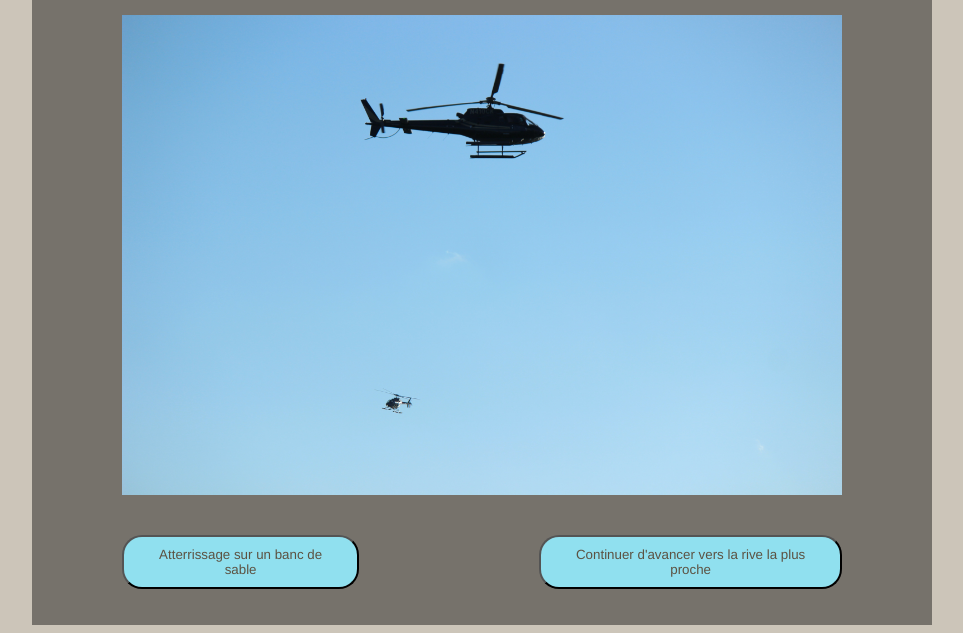
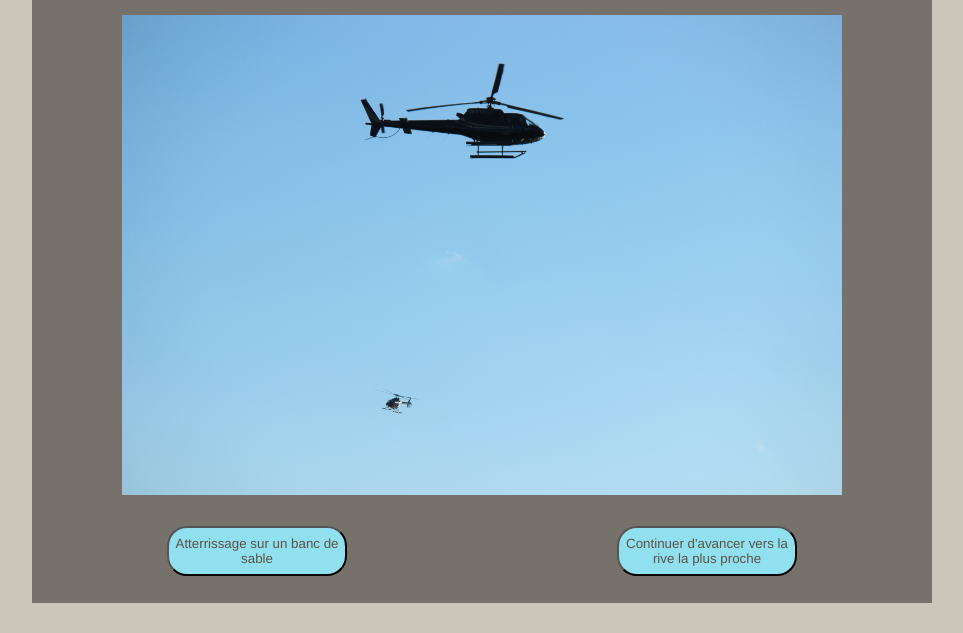
Before and after one commit to audreydandurand/vous-etes-le-heros-6.5-gallons-au-compteur-audreydandurand.github.io, a plain HTML site: page index.html in a window 1280 px wide. Shown: the part 260-893 px from the top of the page, without its empty margins (158-1121 px from the left). After the commit the page ends 871 px from the top, so only its background shows below. Drawn offline with Linux system fonts and the light colour scheme.

Commit message:
ajustement_boutons

```diff
--- a/assets/css/styles.css
+++ b/assets/css/styles.css
@@ -47,6 +47,7 @@ body {
     width: 100%;
     display: flex;
     justify-content: space-between;
+    margin: 3% 0%;
 }
 
 button {
@@ -54,9 +55,9 @@ button {
     color: #5C5242;
     border-radius: 20px;
     font-family: helvetica;
-    margin: 4% 10%;
-    padding: 10px 30px;
-
+    width: 20%;
+    height: 50px;
+    margin: 0 auto;
 }
 
 button:hover {
```
